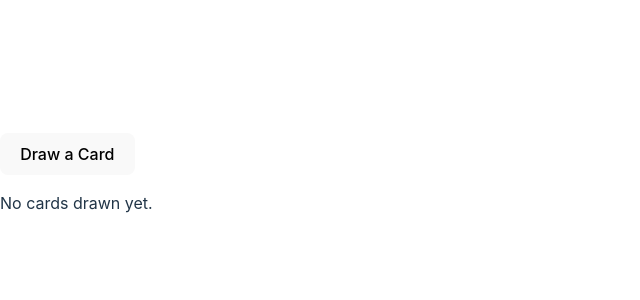
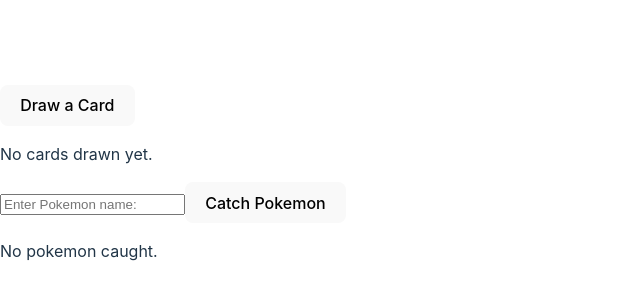
Before and after one commit to blovelace84/react-cards-PokeDex, a React (Vite) app in the folder react-cards-app/: page / in a window 1280 px wide. Shown: the part 218-518 px from the top of the page, without its empty margins (0-640 px from the left). Built offline with nearby package versions, Linux system fonts and the light colour scheme.

Commit message:
Making changes to PokemonCard and PokeDex Component

```diff
--- a/react-cards-app/src/App.jsx
+++ b/react-cards-app/src/App.jsx
@@ -1,9 +1,11 @@
 import React from "react"
 import PlayingCardList from "./PlayingCardList"
+import PokeDex from "./PokeDex"
 function App() {
   return (
     <div className="App">
       <PlayingCardList />
+      <PokeDex />
     </div>
   )
 }
--- /dev/null
+++ b/react-cards-app/src/PokeDex.jsx
@@ -0,0 +1,45 @@
+import React, { useState } from "react";
+import useAxios from "./useAxios";
+import PokemonCard from "./PokemonCard";
+
+const BASE_URL = "https://pokeapi.co/api/v2/pokemon/";
+
+const PokeDex = () => {
+    const [pokemon, addPokemon] = useAxios(BASE_URL);
+    const [searchTerm, setSearchTerm] = useState("");
+
+    const handleAddPokemon = () => {
+        if(searchTerm) {
+            addPokemon(searchTerm.toLowerCase());
+            setSearchTerm("");
+        }
+    };
+
+    return(
+        <div>
+            <input
+                type="text"
+                value={searchTerm}
+                onChange={(e) => setSearchTerm(e.target.value)}
+                placeholder="Enter Pokemon name:"
+            />
+            <button onClick={handleAddPokemon}>Catch Pokemon</button>
+
+            <div>
+                {pokemon.length > 0 ? (
+                    pokemon.map((p, idx) => (
+                       <PokemonCard
+                            key={idx}
+                            name={p.name}
+                            image={p.sprites.front_default}
+                        />
+                    ))
+                ) : (
+                    <p>No pokemon caught.</p>
+                )}
+            </div>
+        </div>
+    );
+}
+
+export default PokeDex;
--- a/react-cards-app/src/PokemonCard.jsx
+++ b/react-cards-app/src/PokemonCard.jsx
@@ -1,13 +1,19 @@
 import React from "react";
 import useFlip from "./hooks";
-import backImage from "./assets/back.png";
+import pokeDexImg from './assets/PokeDex.jpg';
 
-const PokemonCard = ({ frontImage, backImage, name }) => {
+const PokemonCard = ({ name, image }) => {
     const [isFlipped, toggleFlip] = useFlip();
 
     return(
-        <div onClick={toggleFlip} style={{ cursor: 'pointer'}}>
-            <img src={ isFlipped ? backImage : frontImage } alt={name} />
+        <div onClick={toggleFlip} style={{ cursor: 'pointer', textAlign: "center"}}>
+            <h3>{name.toUpperCase()}</h3>
+            <img
+                src={ isFlipped ? image : pokeDexImg }
+                alt={name}
+                width="120"
+                height="120"
+            />
         </div>
     );
 }
```
Also changed, not shown: react-cards-app/src/assets/PokeDex.jpg (added).
